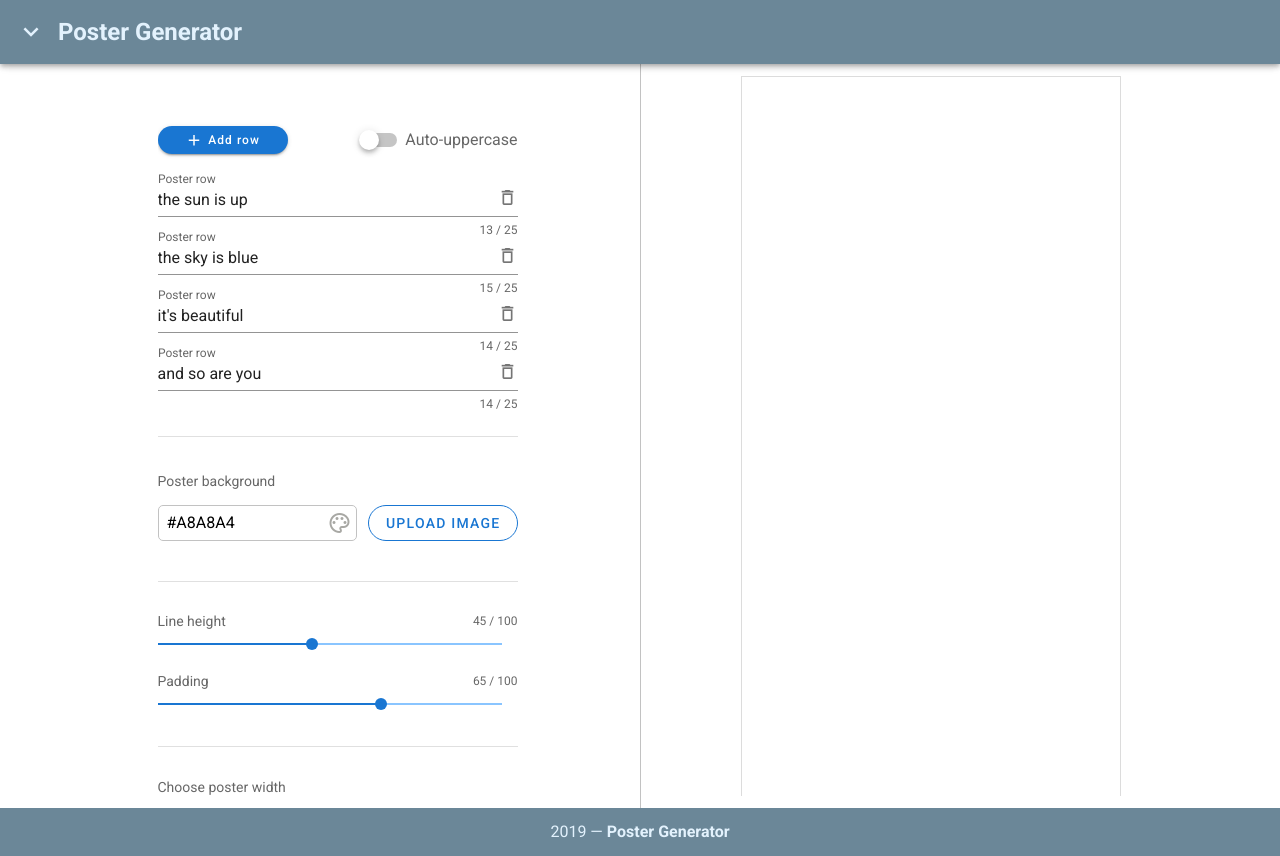
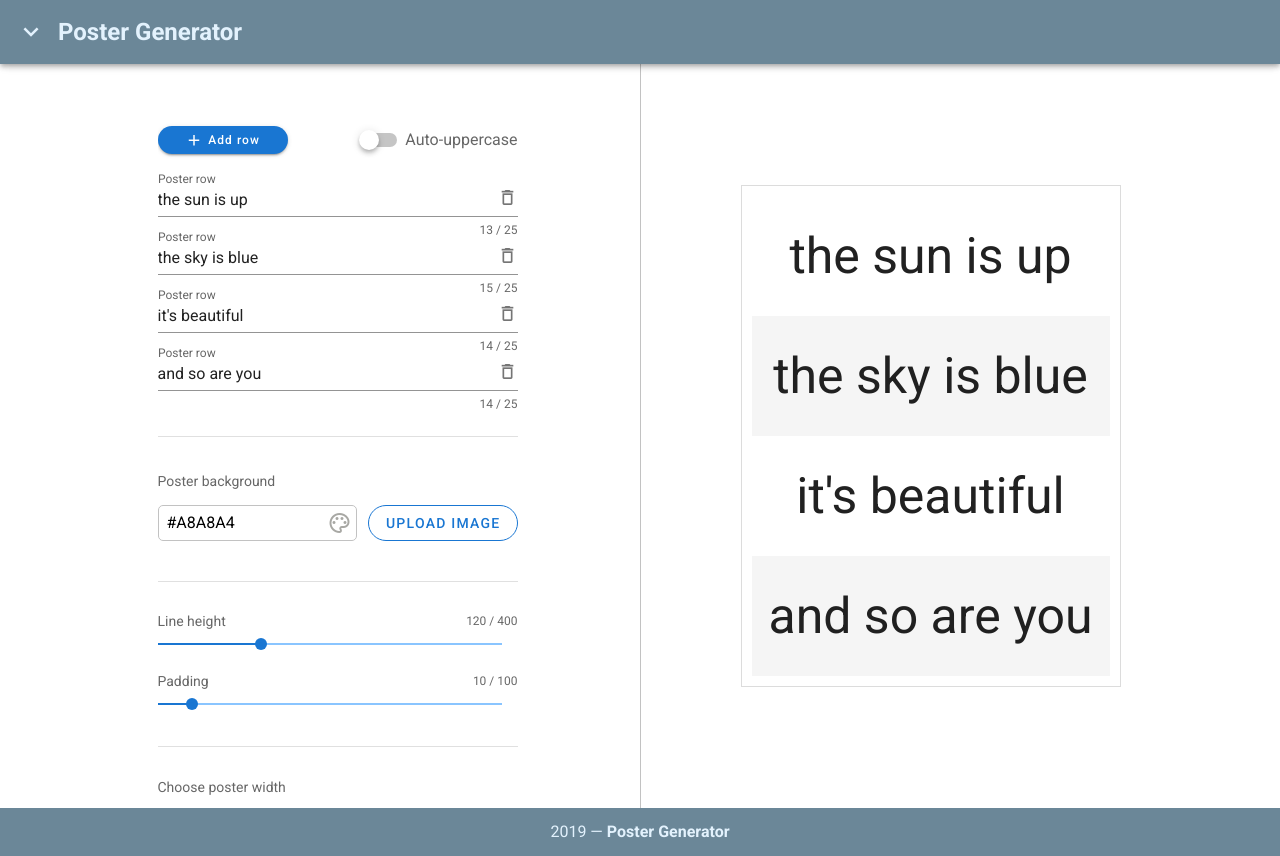
Before and after one commit to Lockhild/poster-app-vue, a Vue app: page / in a window 1280 px wide. Built offline with nearby package versions, Linux system fonts and the light colour scheme.

Commit message:
Added the Options Modal

```diff
--- a/src/components/ColorInput.vue
+++ b/src/components/ColorInput.vue
@@ -1,6 +1,6 @@
 <template>
   <div>
-      <v-subheader class="pl-0 label">Poster background</v-subheader>
+      <v-subheader class="pl-0 label">{{ label }}</v-subheader>
       <div class="d-flex justify-space-between">
         <div class="color-input d-flex align-center">
           <input type="text" v-model="color" v-on:input="$emit('colorValue', $event.target.value)">
@@ -19,6 +19,7 @@
 
     export default {
       name: 'ColorInput',
+      props: ['label'],
       components: {
         ColorPicker
       },
--- a/src/components/DisplayPanel.vue
+++ b/src/components/DisplayPanel.vue
@@ -1,47 +1,76 @@
 <template>
     <div>
+        <v-menu
+            v-model="menu"
+            :close-on-content-click="false"
+            nudge-width="300"
+            offset-y
+            :absolute="absolute"
+            nudge-bottom="30"
+            nudge-left="200">
+        <template v-slot:activator="{ on }">
             <div
                 class="text-area"
-            :style="{ padding: posterOptions.padding + 'px' }">
+                :style="{
+                    padding: posterOptions.padding + 'px',
+                    background: posterOptions.background
+                }"
+                v-on="on">
                 <div v-for="(row, index) in inputRows"
                     v-bind:key="index"
                     class="area-row"
                     :style="{
-                     background: posterOptions.background + ' !important',
-                     lineHeight: posterOptions.lineHeight
-                  }">
+                        lineHeight: posterOptions.lineHeight + 'px',
+                        background: posterRowOptions.textBackground
+                    }"
+                    :class="{ 'text-uppercase': posterOptions.uppercase }">
 
-                 <DisplayRow :textRow="row" />
+                    <DisplayRow :textRow="row" :posterRowOptions="posterRowOptions" />
 
                 </div>
             </div>
+        </template>
+
+        <v-card>
+            <div class="options-modal">
+                <OptionsModal @posterRowOptions="setPosterRowOptions" />
+            </div>
+        </v-card>
+        </v-menu>
     </div>
 </template>
 
 <script>
 import DisplayRow from '../components/DisplayRow.vue'
+import OptionsModal from '../components/OptionsModal.vue'
 
 export default {
     name: 'DisplayPanel',
     props: ['inputRows', 'posterOptions'],
     components: {
-        DisplayRow
+        DisplayRow,
+        OptionsModal
     },
     data: function() {
         return {
-
+            menu: false,
+            absolute: true,
+            left: true,
+            posterRowOptions: Object
         }
     },
     methods: {
+        setPosterRowOptions(posterRowOptions) {
+            this.posterRowOptions = posterRowOptions;
+        }
     }
 }
 </script>
 
 <style scoped>
     .text-area {
-        width: 380px;
+        min-width: 380px;
         height: 100%;
-        min-height: 500px;
         border: 1px solid #dcdcdc;
         display: flex;
         flex-direction: column;
@@ -76,4 +105,7 @@ export default {
     .area-row:nth-child(even) {
         background: #f5f5f5;
     }
+    .options-modal {
+        padding: 20px 27px;
+    }
 </style>
--- a/src/components/DisplayRow.vue
+++ b/src/components/DisplayRow.vue
@@ -1,7 +1,14 @@
 <template>
   <span
     class="span-text-row"
-    v-bind:style="{fontSize: fontSize + 'px'}" >
+    v-bind:style="{
+        fontFamily: posterRowOptions.fontFamily,
+        fontSize: posterRowOptions.fontSize + 'px',
+        fontWeight: posterRowOptions.fontWeight * 100,
+        marginRight: posterRowOptions.textPosition + 'px',
+        letterSpacing: posterRowOptions.letterSpacing + 'px',
+        color: posterRowOptions.textColor
+    }" >
 
     {{ textRow }}</span>
 </template>
@@ -12,11 +19,11 @@ import { setTimeout } from 'timers';
 export default {
     name: 'DisplayRow',
     props: {
-        textRow: String
+        textRow: String,
+        posterRowOptions: Object
     },
     data: function() {
         return {
-            fontSize: 30
         }
     },
     methods: {
--- a/src/components/OptionsModal.vue
+++ b/src/components/OptionsModal.vue
@@ -1,12 +1,97 @@
 <template>
     <div>
+        <v-select
+            :items="fonts"
+            label="Font family"
+            outlined
+            @change="setFontFamily">
+        </v-select>
 
+        <Slider
+            label="Font size"
+            min="0"
+            max="100"
+            :value="posterRowOptions.fontSize"
+            @sliderValue="setFontSize" />
+
+        <Slider
+            label="Font weight"
+            min="1"
+            max="9"
+            :value="posterRowOptions.fontWeight"
+            @sliderValue="setFontWeight" />
+
+        <Slider
+            label="Text position"
+            min="0"
+            max="100"
+            :value="posterRowOptions.textPosition"
+            @sliderValue="setTextPosition" />
+
+        <Slider
+            label="Letter spacing"
+            min="0"
+            max="100"
+            :value="posterRowOptions.letterSpacing"
+            @sliderValue="setLetterSpacing" />
+
+        <ColorInput @colorValue="setTextColor" label="Text color" />
+
+        <ColorInput @colorValue="setTextBackground" label="Text background" />
     </div>
 </template>
 
 <script>
+import Slider from '../components/Slider.vue'
+import ColorInput from '../components/ColorInput.vue'
+
 export default {
-
+    components: {
+        Slider,
+        ColorInput
+    },
+    data: () => ({
+        fonts: ['Sans Serif', 'Times New Roman', 'Arial', 'Monospace'],
+        posterRowOptions: {
+            fontFamily: 'Times New Roman',
+            fontSize: 50,
+            fontWeight: 7,
+            textPosition: 0,
+            letterSpacing: 0,
+            textColor: '#E9E98D',
+            textBackground: '#757575'
+        }
+    }),
+    methods: {
+        setFontFamily(fontFamily) {
+            this.posterRowOptions.fontFamily = fontFamily;
+            this.$emit('posterRowOptions', this.posterRowOptions);
+        },
+        setFontSize(fontSize) {
+            this.posterRowOptions.fontSize = fontSize;
+            this.$emit('posterRowOptions', this.posterRowOptions);
+        },
+        setFontWeight(fontWeight) {
+            this.posterRowOptions.fontWeight = fontWeight;
+            this.$emit('posterRowOptions', this.posterRowOptions);
+        },
+        setTextPosition(textPosition) {
+            this.posterRowOptions.textPosition = textPosition;
+            this.$emit('posterRowOptions', this.posterRowOptions);
+        },
+        setLetterSpacing(letterSpacing) {
+            this.posterRowOptions.letterSpacing = letterSpacing;
+            this.$emit('posterRowOptions', this.posterRowOptions);
+        },
+        setTextColor(textColor) {
+            this.posterRowOptions.textColor = textColor;
+            this.$emit('posterRowOptions', this.posterRowOptions);
+        },
+        setTextBackground(textBackground) {
+            this.posterRowOptions.textBackground = textBackground;
+            this.$emit('posterRowOptions', this.posterRowOptions);
+        }
+    }
 }
 </script>
 
--- a/src/components/OptionsPanel.vue
+++ b/src/components/OptionsPanel.vue
@@ -7,7 +7,7 @@
             </v-btn>
             <v-switch
                 class="uppercase-switch"
-                v-model="uppercase"
+                v-model="posterOptions.uppercase"
                 label="Auto-uppercase"
                 color="primary"></v-switch>
         </div>
@@ -21,20 +21,20 @@
                        class="mt-n2" />
         </div>
         <v-divider class="mt-6 mb-5"></v-divider>
-        <ColorInput @colorValue="setColor" />
+        <ColorInput @colorValue="setColor" label="Poster background" />
         <v-divider class="mt-10 mb-6"></v-divider>
         <Slider
             label="Line height"
             min="0"
-            max="100"
-            value="45"
+            max="400"
+            value="120"
             @sliderValue="setLineHeight" />
         <Slider
             class="mt-n4"
             label="Padding"
             min="0"
             max="100"
-            value="65"
+            value="10"
             @sliderValue="setPadding" />
         <v-divider class="mt-1 mb-4"></v-divider>
         <div>
@@ -73,11 +73,11 @@ export default {
     data: function() {
         return {
             inputRows: ['the sun is up', 'the sky is blue', 'it\'s beautiful', 'and so are you'],
-            uppercase: false,
             posterOptions: {
                 background: '#fff',
-                lineHeight: 5,
-                padding: 20
+                lineHeight: 0,
+                padding: 0,
+                uppercase: false
             }
         }
     },
@@ -99,11 +99,11 @@ export default {
             this.$emit('posterOptions', this.posterOptions);
         },
         setLineHeight(sliderValue) {
-            this.posterOptions.lineHeight = sliderValue
+            this.posterOptions.lineHeight = sliderValue;
             this.$emit('posterOptions', this.posterOptions);
         },
         setPadding(sliderValue) {
-            this.posterOptions.padding = sliderValue
+            this.posterOptions.padding = sliderValue;
             this.$emit('posterOptions', this.posterOptions);
         }
     },
```
Lines whose indentation alone changed are shown as unchanged.
